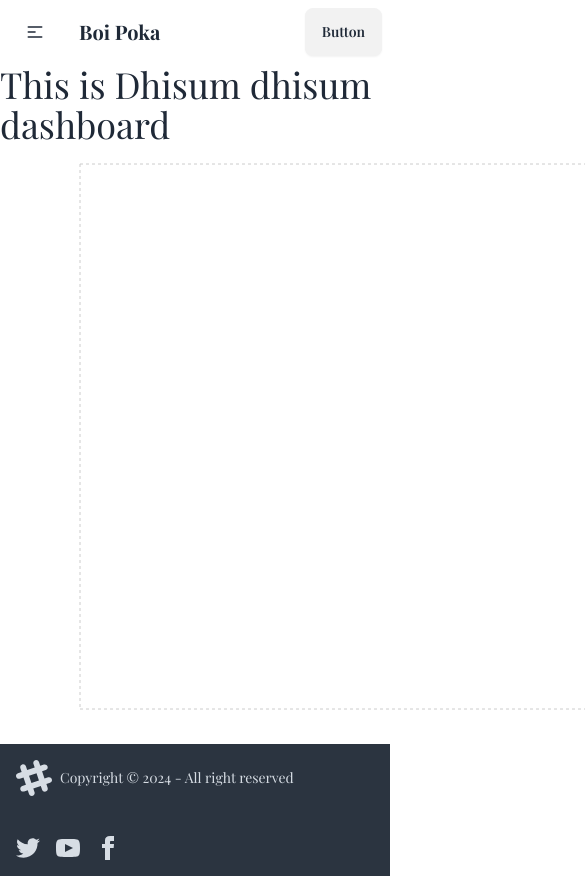
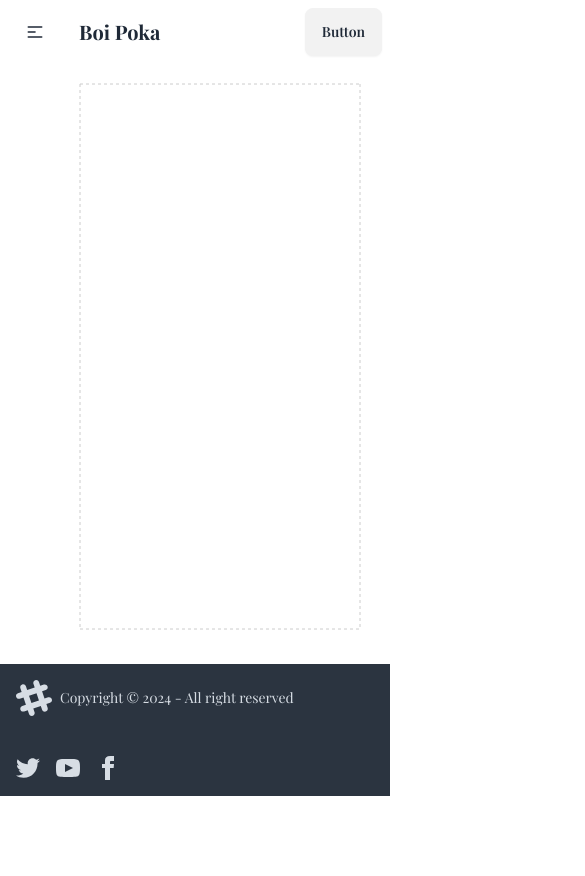
Before and after one commit to tusherbhakta/boi-poka-book-vibe, a React (Vite) app: page /dashboard in a window 390 px wide. Shown: the top 876 px of the page, 585 px wide, since content can reach past the window. After the commit the page ends 844 px from the top, so only its background shows below. Built offline with nearby package versions, Linux system fonts and the light colour scheme; a web font is replaced by a local one.

Commit message:
make the dashboard responsive

```diff
--- a/src/components/Dashboard/Dashboard.jsx
+++ b/src/components/Dashboard/Dashboard.jsx
@@ -1,5 +1,5 @@
 import React, { useEffect, useState } from 'react';
-import { BarChart, Bar, Cell, XAxis, YAxis, CartesianGrid } from 'recharts';
+import { BarChart, Bar, Cell, XAxis, YAxis, CartesianGrid, ResponsiveContainer } from 'recharts';
 import { getStoredReadList } from '../../utility/addToDb';
 
 const Dashboard = () => {
@@ -44,11 +44,10 @@ const Dashboard = () => {
 
     return (
         <div>
-            <h2 className="text-4xl">This is Dhisum dhisum dashboard</h2>
-            <div>
+            <div style={{ width: '100%', height: '600px' }}>
+                {/* ResponsiveContainer automatically adjusts to the parent container */}
+                <ResponsiveContainer>
                     <BarChart
-                    width={900}
-                    height={600}
                         data={markAsReadData} // Pass the filtered data
                         margin={{
                             top: 20,
@@ -66,6 +65,7 @@ const Dashboard = () => {
                             ))}
                         </Bar>
                     </BarChart>
+                </ResponsiveContainer>
             </div>
         </div>
     );
```
Lines whose indentation alone changed are shown as unchanged.
